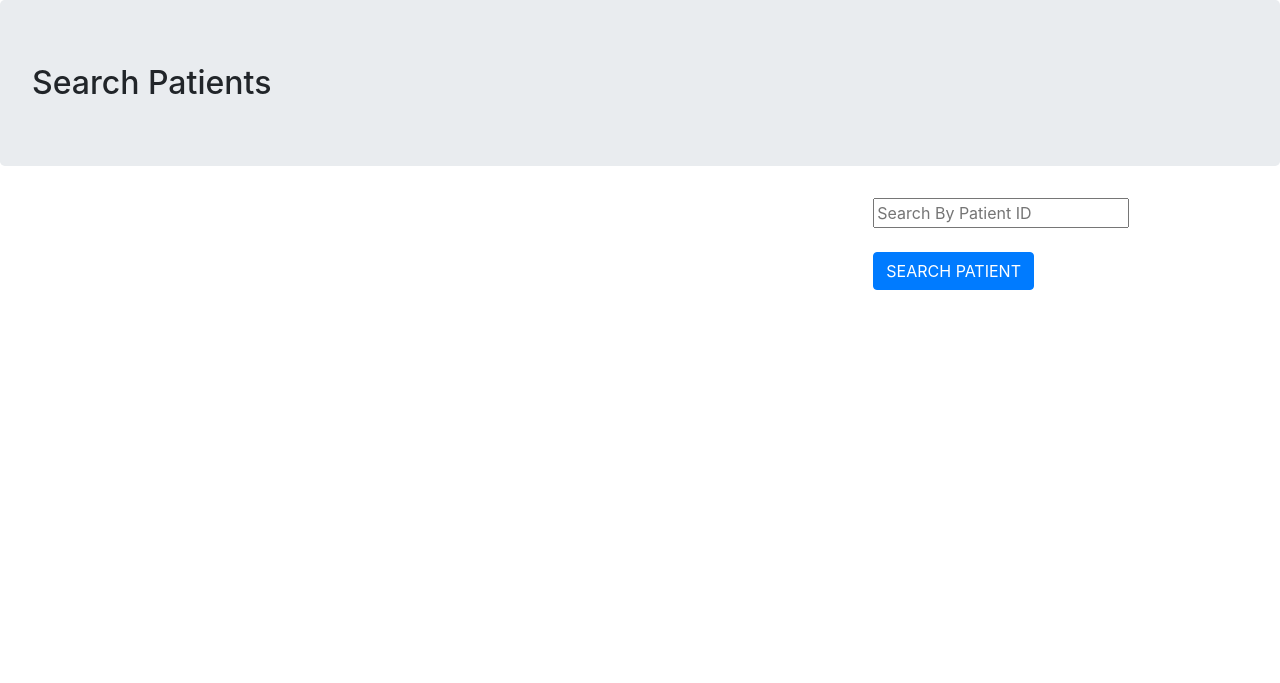
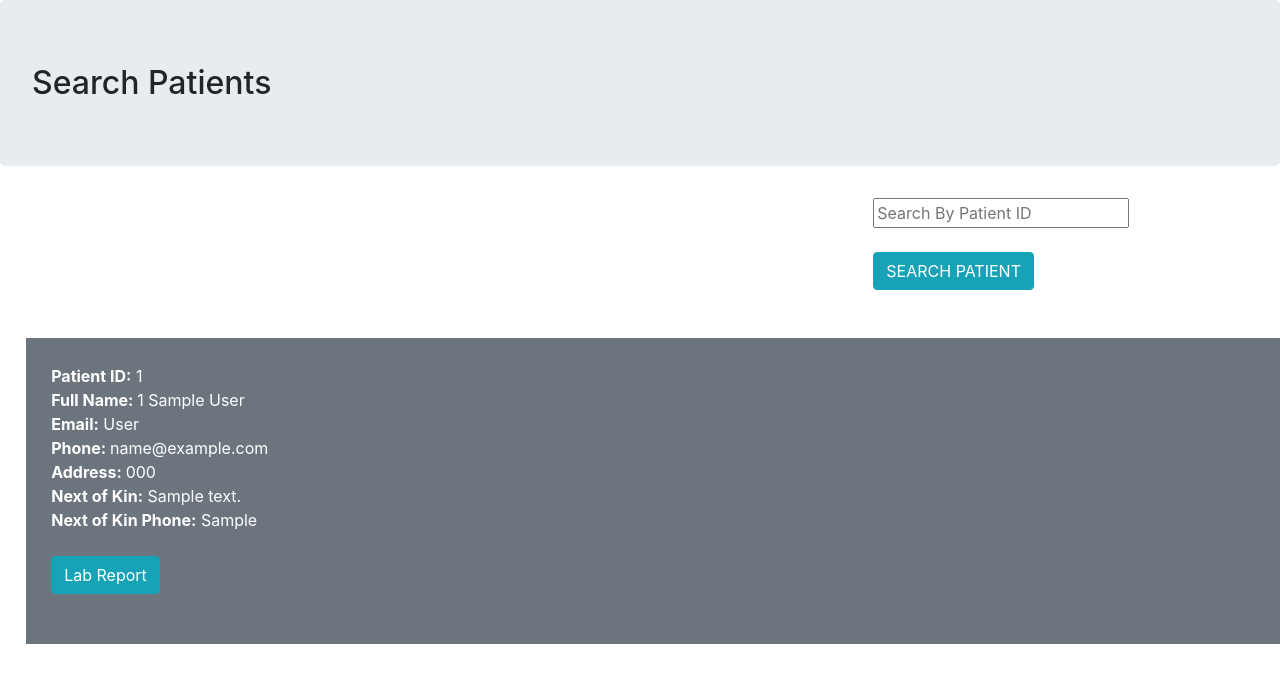
Before and after one commit to modcomlearning/pythonBeyond, a Flask app: page /search_patient in a window 1280 px wide. Shown: the top 683 px of the page. Run offline with Flask 2, Linux system fonts and the light colour scheme; tables that the repository leaves empty or names only in its code hold one stand-in row (values such as "Sample post"); some libraries are stand-ins or nearby versions.

Commit message:
18th Commit

```diff
--- a/app.py
+++ b/app.py
@@ -138,7 +138,6 @@ def view_patients():
 @app.route('/search_patient', methods = ['POST','GET'])
 def search_patient():
     if request.method == 'POST':
-
         patient_id = request.form['patient_id']
 
         connection = pymysql.connect(host='localhost', user='root', password='1234D!@#$', database='uhai_hospital_db')
--- a/templates/search_patient.html
+++ b/templates/search_patient.html
@@ -17,17 +17,26 @@
           <form action="/search_patient" method="post">
               <input type="text" name="patient_id" placeholder="Search By Patient ID">
               <br><br>
-              <input type="submit" value="SEARCH PATIENT" class="btn btn-primary">
+              <input type="submit" value="SEARCH PATIENT" class="btn btn-info">
           </form>
       </div>
 
   </section>
+  <br><br>
+   {{message}}
 
-
-
-
-
-
+   <div class="bg-secondary text-white" style="margin-left: 2%; padding:2%;">
+   {% for row in rows %}
+       <b> Patient ID:</b> {{row[0]}} <br>
+       <b> Full Name: </b> {{row[1]}}  {{row[2]}}  {{row[3]}} <br>
+       <b> Email:</b> {{row[4]}} <br>
+       <b> Phone: </b>{{row[5]}} <br>
+       <b> Address: </b> {{row[6]}} <br>
+       <b> Next of Kin:</b> {{row[7]}} <br>
+       <b> Next of Kin Phone:</b> {{row[8]}}<br><br>
+       <a href="" class="btn btn-info">Lab Report</a>
+       <br><br>
+   {% endfor %}
 
 
 
```
